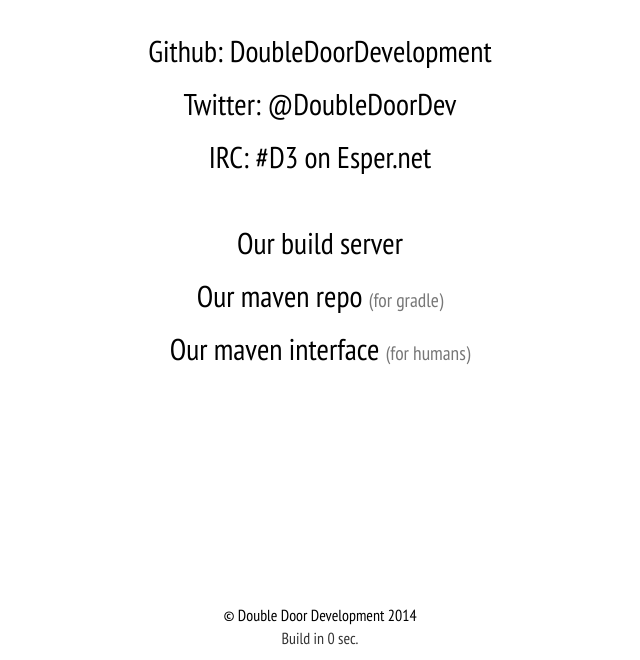
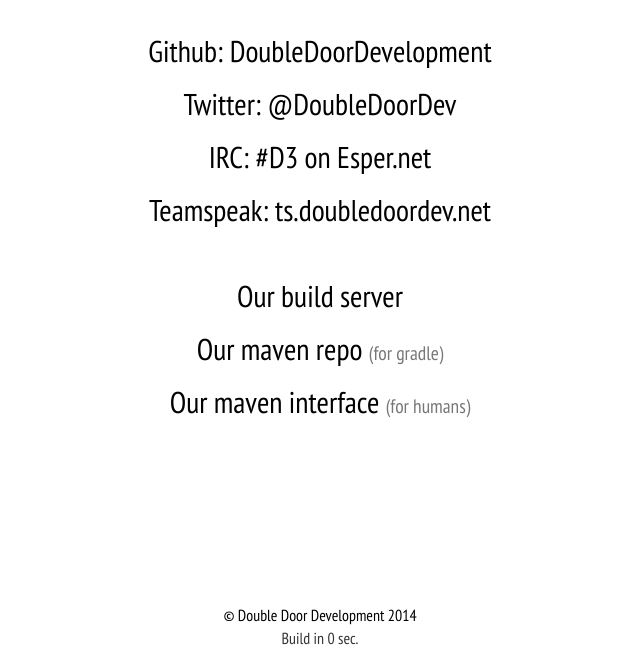
Before and after one commit to DoubleDoorDevelopment/Website, a PHP site: page /?p=home in a window 1280 px wide. Shown: the part 141-801 px from the top of the page, without its empty margins (320-960 px from the left). Run offline with PHP 8.4, Linux system fonts and the light colour scheme; a stand-in replaces the project's code that opens the database connection; some libraries are stand-ins or nearby versions.

Commit message:
added TS server to home page

```diff
--- a/assets/pages/home.php
+++ b/assets/pages/home.php
@@ -3,6 +3,7 @@
 <h2 class="hiddenlink"><a href="https://github.com/orgs/DoubleDoorDevelopment/">Github: DoubleDoorDevelopment</a></h2>
 <h2 class="hiddenlink"><a href="https://twitter.com/DoubleDoorDev">Twitter: @DoubleDoorDev</a></h2>
 <h2 class="hiddenlink"><a href="irc://irc.esper.net:6697/#D3">IRC: #D3 on Esper.net</a></h2>
+<h2 class="hiddenlink"><a href="ts3server://ts.doubledoordev.net/">Teamspeak: ts.doubledoordev.net</a></h2>
 <br>
 <h2 class="hiddenlink"><a href="http://jenkins.dries007.net/view/DoubleDoorDevelopment/">Our build server</a></h2>
 <h2 class="hiddenlink"><a href="maven">Our maven repo <span class="small">(for gradle)</span></a></h2>
```
